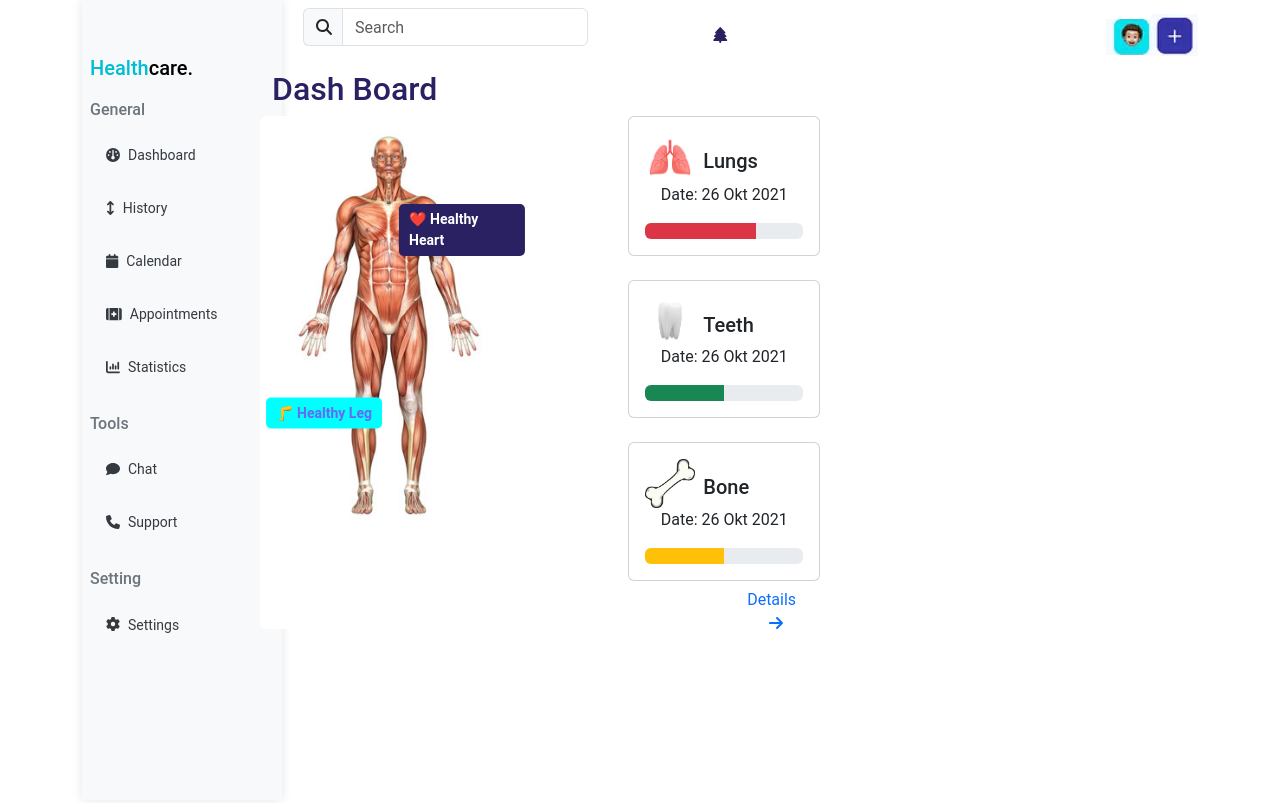
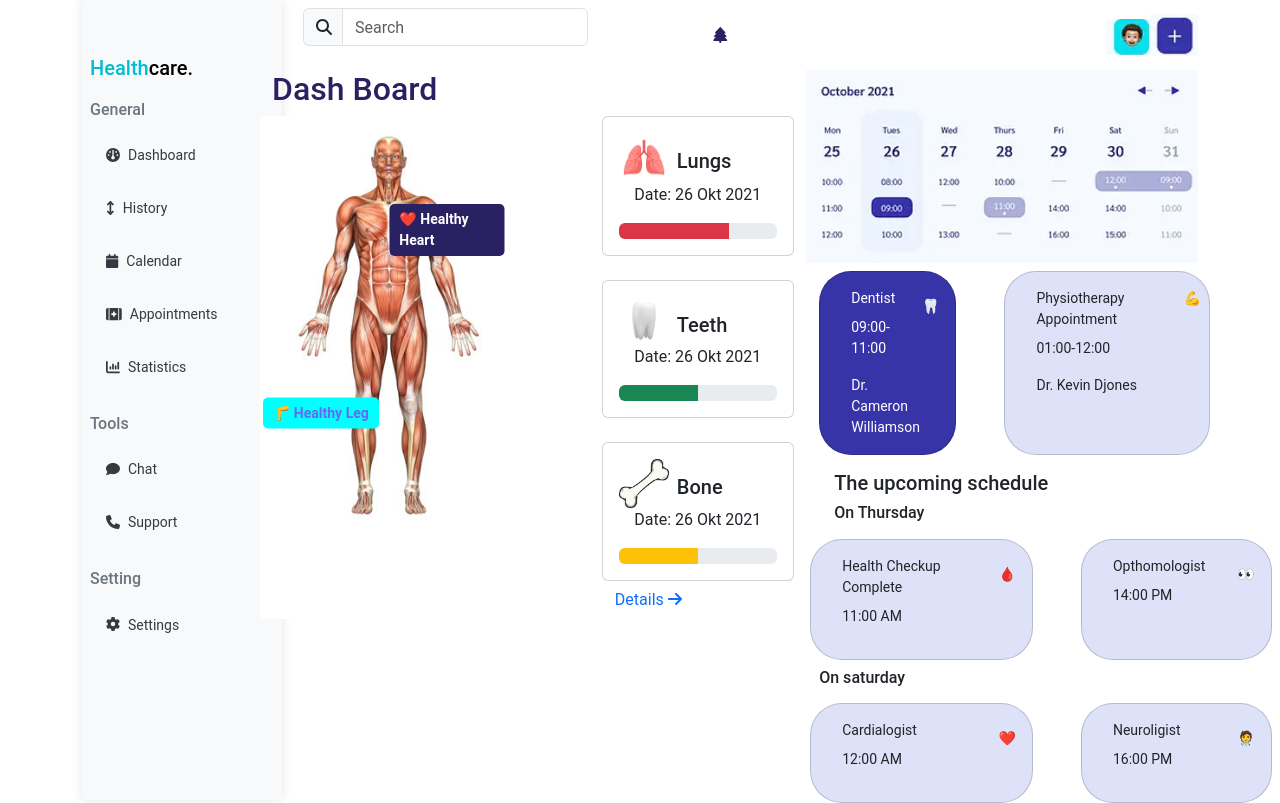
Before and after one commit to saikirsh/health-care-dashboard, a React (Create React App) app: page / in a window 1280 px wide. Built offline with nearby package versions, Linux system fonts and the light colour scheme.

Commit message:
right side content updated

```diff
--- a/package.json
+++ b/package.json
@@ -10,6 +10,7 @@
     "@testing-library/jest-dom": "^6.6.3",
     "@testing-library/user-event": "^13.5.0",
     "bootstrap": "^5.3.6",
+    "dayjs": "^1.11.6",
     "react": "^19.1.0",
     "react-bootstrap": "^2.10.10",
     "react-dom": "^19.1.0",
@@ -43,6 +44,7 @@
     ]
   },
   "devDependencies": {
+    "@tailwindcss/forms": "^0.5.10",
     "@testing-library/react": "^16.3.0",
     "css-loader": "^7.1.2",
     "style-loader": "^4.0.0"
--- /dev/null
+++ b/src/components/DashboardMainContent/CalendarView/calender.css
@@ -0,0 +1,14 @@
+.custom-card{
+    border-radius: 2rem !important;
+    text-align: left;
+    font-size: 14px !important;
+    padding: none !important;
+    background-color: rgba(55,52,168,255) !important;
+}
+.custom-card2{
+    border-radius: 2rem !important;
+    text-align: left;
+    font-size: 14px !important;
+    padding: none !important;
+    background-color: rgba(221,226,249,255) !important;
+}
--- /dev/null
+++ b/src/components/DashboardMainContent/CalendarView/calender.jsx
@@ -0,0 +1,44 @@
+import React from "react";
+import { Container, Row, Col } from "react-bootstrap";
+import "./calender.css";
+import calender from "../../../assets/images/calender.png";
+import Schedule from "../UpcomingSchedule/upcomingschedule";
+const Calendar = () => {
+
+
+  return (
+    <>
+      <div class="row">
+        <div className="col-md-9 ml-auto">
+          <img src={calender} className="img-responsive w-100" />
+        </div>
+      </div>
+      <div class="col-md-10 ml-auto d-flex">
+        <div className="card text-white col-md-4 ml-5 mt-2 custom-card">
+          <div className="card-body">
+            <p className="card-title">Dentist</p>
+            <p className="card-text">09:00-11:00</p>
+            <p className="card-text mb-0">Dr. Cameron Williamson</p>
+            <span className="position-absolute top-0 end-0 p-3 mt-2">
+              🦷 {/* Tooth emoji or an icon */}
+            </span>
+          </div>
+        </div>
+         <div className="card col-md-6 mt-2 ml-5 custom-card2">
+          <div className="card-body">
+            <p className="card-title"> Physiotherapy Appointment</p>
+            <p className="card-text">01:00-12:00</p>
+            <p className="card-text mb-0">Dr. Kevin Djones</p>
+            <span role="img" aria-label="flexed bicep" className="position-absolute top-0 end-0 p-2 mt-2">💪</span>
+
+          </div>
+        </div>
+      </div>
+      <div class="col-md-10 ml-auto">
+        <Schedule/>
+      </div>
+    </>
+  );
+};
+
+export default Calendar;
--- a/src/components/DashboardMainContent/DashboardOverview/AnatomySection/anatomy.jsx
+++ b/src/components/DashboardMainContent/DashboardOverview/AnatomySection/anatomy.jsx
@@ -6,7 +6,7 @@ const Anatomy = () => {
     <>
       <h2 className="text-blue">Dash Board</h2>
       <div className="row">
-        <div class="card col-md-9 border-0">
+        <div class="card col-md-10 border-0">
           <div class="card-body">
             <div className="anatomy-container">
               <img
@@ -18,7 +18,7 @@ const Anatomy = () => {
             </div>
           </div>
         </div>
-        <div class="col-md-3">
+        <div class="col-md-1">
        <Healthstatus/>
         </div>
       </div>
--- a/src/components/DashboardMainContent/DashboardOverview/HealthStatusCards/healthstatus.css
+++ b/src/components/DashboardMainContent/DashboardOverview/HealthStatusCards/healthstatus.css
@@ -2,3 +2,15 @@
     width: 50px !important;
     height: auto;
 }
+ .custom-arrow{
+    margin-left: 3rem;
+    margin-top: 6px;
+  }
+@media screen and (max-width: 576px) {
+  .custom-arrow{
+    margin-left: 0rem !important;
+  }
+  .position-relative{
+    left: 0rem !important;
+  }
+}
--- a/src/components/DashboardMainContent/DashboardOverview/HealthStatusCards/healthstatus.jsx
+++ b/src/components/DashboardMainContent/DashboardOverview/HealthStatusCards/healthstatus.jsx
@@ -2,8 +2,8 @@ import "../HealthStatusCards/healthstatus.css";
 import lungs from "../../../../assets/images/lungs.jpg";
 import teeth from "../../../../assets/images/teeth.jpg";
 import bone from "../../../../assets/images/bone.jpg";
-import { FontAwesomeIcon } from '@fortawesome/react-fontawesome';
-import { faArrowRight } from '@fortawesome/free-solid-svg-icons';
+import { FontAwesomeIcon } from "@fortawesome/react-fontawesome";
+import { faArrowRight } from "@fortawesome/free-solid-svg-icons";
 function Healthstatus() {
   return (
     <div class="">
@@ -64,14 +64,14 @@ function Healthstatus() {
           </div>
         </div>
       </div>
-      <div
-        class="position-relative"
-        style={{height: '3rem', border: '0px solid #ccc',left:'6rem'}}
-      >
-        <button class="btn btn-outline-none position-absolute btn-xl text-primary">
-          Details<span class='ml-2'><FontAwesomeIcon icon={faArrowRight}/></span>
-        </button>
-      </div>
+
+      <button class="btn btn-outline-none text-primary d-flex">
+        <span>Details</span>
+        <span className="ml-1">
+          {" "}
+          <FontAwesomeIcon icon={faArrowRight} className="display-inline" />
+        </span>
+      </button>
     </div>
   );
 }
--- /dev/null
+++ b/src/components/DashboardMainContent/UpcomingSchedule/upcomingschedule.jsx
@@ -0,0 +1,13 @@
+import AppointmentCard from "../../SimpleAppointmentCard/appointmentcard";
+
+
+const Schedule = () => {
+  return (
+ <AppointmentCard/>
+
+
+  );
+};
+
+
+export default Schedule;
--- a/src/components/DashboardMainContent/index.jsx
+++ b/src/components/DashboardMainContent/index.jsx
@@ -1,19 +1,21 @@
 import Header from "../Header/header";
 import Anatomy from "../DashboardMainContent/DashboardOverview/AnatomySection/anatomy.jsx";
 import Healthstatus from "./DashboardOverview/HealthStatusCards/healthstatus.jsx";
+import Calendar from "./CalendarView/calender.jsx";
 
 const Main = () => {
   return (
    <div className="row"><div className="col-md-12">
       <Header />
     </div>
-    <div className="custom-bg-color col-md-6">
+
+    <div className="custom-bg-color col-md-5">
      <Anatomy/>
 
       </div>
 
-      <div className="custom-bg-color col-md-6" style={{backgroundColor:' rgb(41, 33, 98);'}}>
-
+      <div className="custom-bg-color col-md-7">
+     <Calendar/>
 
       </div>
       </div>
--- /dev/null
+++ b/src/components/SimpleAppointmentCard/appointmentcard.jsx
@@ -0,0 +1,52 @@
+const AppointmentCard = () => {
+  return (
+    <>
+      <div className="mt-3 ml-5 col-md-12">
+        <h5>The upcoming schedule</h5>
+        <h6 className="text-grey">On Thursday</h6>
+      </div>
+      <div class="col-md-12 d-flex ml-4">
+        <div className="card col-md-7 mt-2 custom-card2">
+          <div className="card-body">
+            <p className="card-title">Health Checkup Complete</p>
+            <p className="card-text">11:00 AM</p>
+            <span role="img" aria-label="blood sample" className="position-absolute top-0 end-0 p-3 mt-2">🩸</span>
+
+          </div>
+        </div>
+        <div className="card col-md-6 mt-2 ml-5 custom-card2">
+          <div className="card-body">
+            <p className="card-title">Opthomologist</p>
+            <p className="card-text">14:00 PM</p>
+            <span role="img" aria-label="eyes" className="position-absolute top-0 end-0 p-3 mt-2">👀</span>
+
+          </div>
+        </div>
+      </div>
+      <h6 className="text-grey ml-5 mt-2">On saturday</h6>
+       <div class="col-md-12 d-flex ml-4">
+
+        <div className="card col-md-7 mt-2 custom-card2">
+          <div className="card-body">
+            <p className="card-title">Cardialogist</p>
+            <p className="card-text">12:00 AM</p>
+            <span role="img" aria-label="heart" className="position-absolute top-0 end-0 p-3 mt-2">❤️</span>
+
+          </div>
+        </div>
+        <div className="card col-md-6 mt-2 ml-5 custom-card2">
+          <div className="card-body">
+            <p className="card-title">Neuroligist</p>
+            <p className="card-text">16:00 PM</p>
+          <span role="img" aria-label="doctor" className="position-absolute top-0 end-0 p-3 mt-2">🧑‍⚕️</span>
+
+
+          </div>
+        </div>
+      </div>
+
+    </>
+  );
+};
+
+export default AppointmentCard;
```
Also changed, not shown: src/assets/images/calender.png (added), 1 other file (tests, documents, lock files or other folders).
